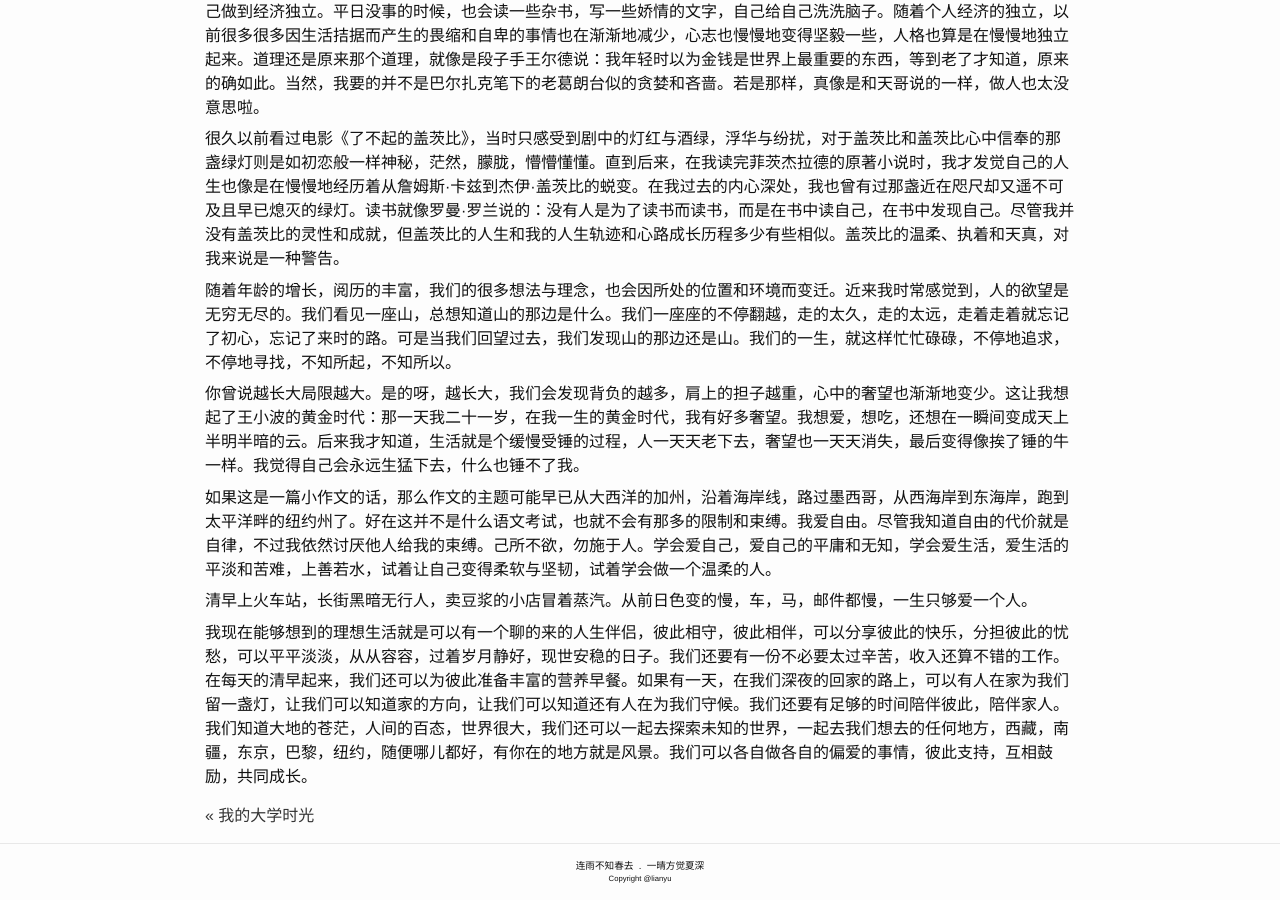
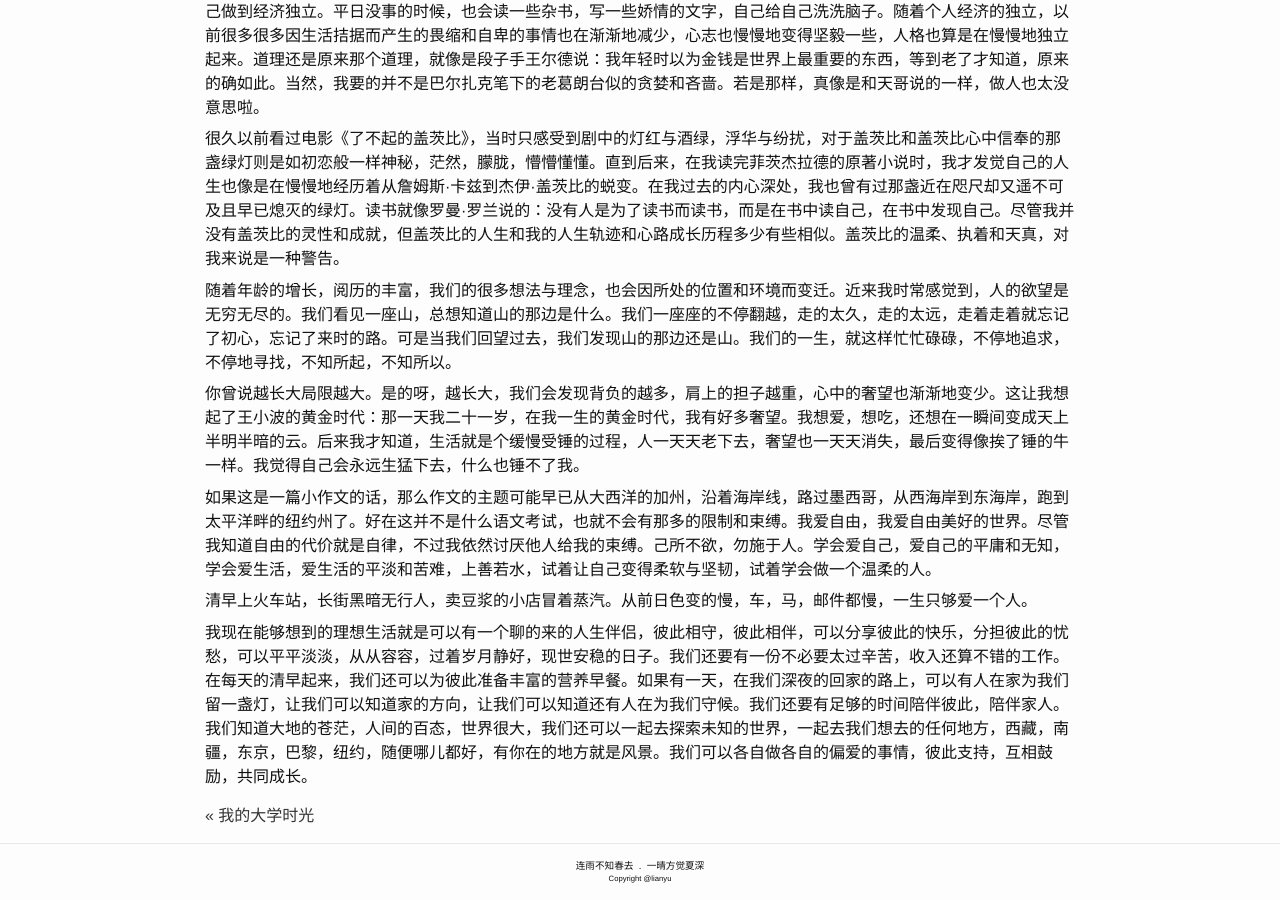
Before and after one commit to lianyu1115/lianyu, a Jekyll site: the page built from _essays/2021-02-22-我理想中的生活.md, in a window 1280 px wide and 900 px high, scrolled down 657 px. Built offline with Jekyll 4.4.1, drawn with Linux system fonts in a browser that asks for light colours.

Commit message:
Update 2021-02-22-我理想中的生活.md

```diff
--- a/_essays/2021-02-22-我理想中的生活.md
+++ b/_essays/2021-02-22-我理想中的生活.md
@@ -28,7 +28,7 @@
 
 你曾说越长大局限越大。是的呀，越长大，我们会发现背负的越多，肩上的担子越重，心中的奢望也渐渐地变少。这让我想起了王小波的黄金时代：那一天我二十一岁，在我一生的黄金时代，我有好多奢望。我想爱，想吃，还想在一瞬间变成天上半明半暗的云。后来我才知道，生活就是个缓慢受锤的过程，人一天天老下去，奢望也一天天消失，最后变得像挨了锤的牛一样。我觉得自己会永远生猛下去，什么也锤不了我。
 
-如果这是一篇小作文的话，那么作文的主题可能早已从大西洋的加州，沿着海岸线，路过墨西哥，从西海岸到东海岸，跑到太平洋畔的纽约州了。好在这并不是什么语文考试，也就不会有那多的限制和束缚。我爱自由。尽管我知道自由的代价就是自律，不过我依然讨厌他人给我的束缚。己所不欲，勿施于人。学会爱自己，爱自己的平庸和无知，学会爱生活，爱生活的平淡和苦难，上善若水，试着让自己变得柔软与坚韧，试着学会做一个温柔的人。
+如果这是一篇小作文的话，那么作文的主题可能早已从大西洋的加州，沿着海岸线，路过墨西哥，从西海岸到东海岸，跑到太平洋畔的纽约州了。好在这并不是什么语文考试，也就不会有那多的限制和束缚。我爱自由，我爱自由美好的世界。尽管我知道自由的代价就是自律，不过我依然讨厌他人给我的束缚。己所不欲，勿施于人。学会爱自己，爱自己的平庸和无知，学会爱生活，爱生活的平淡和苦难，上善若水，试着让自己变得柔软与坚韧，试着学会做一个温柔的人。
 
 清早上火车站，长街黑暗无行人，卖豆浆的小店冒着蒸汽。从前日色变的慢，车，马，邮件都慢，一生只够爱一个人。
 
```
